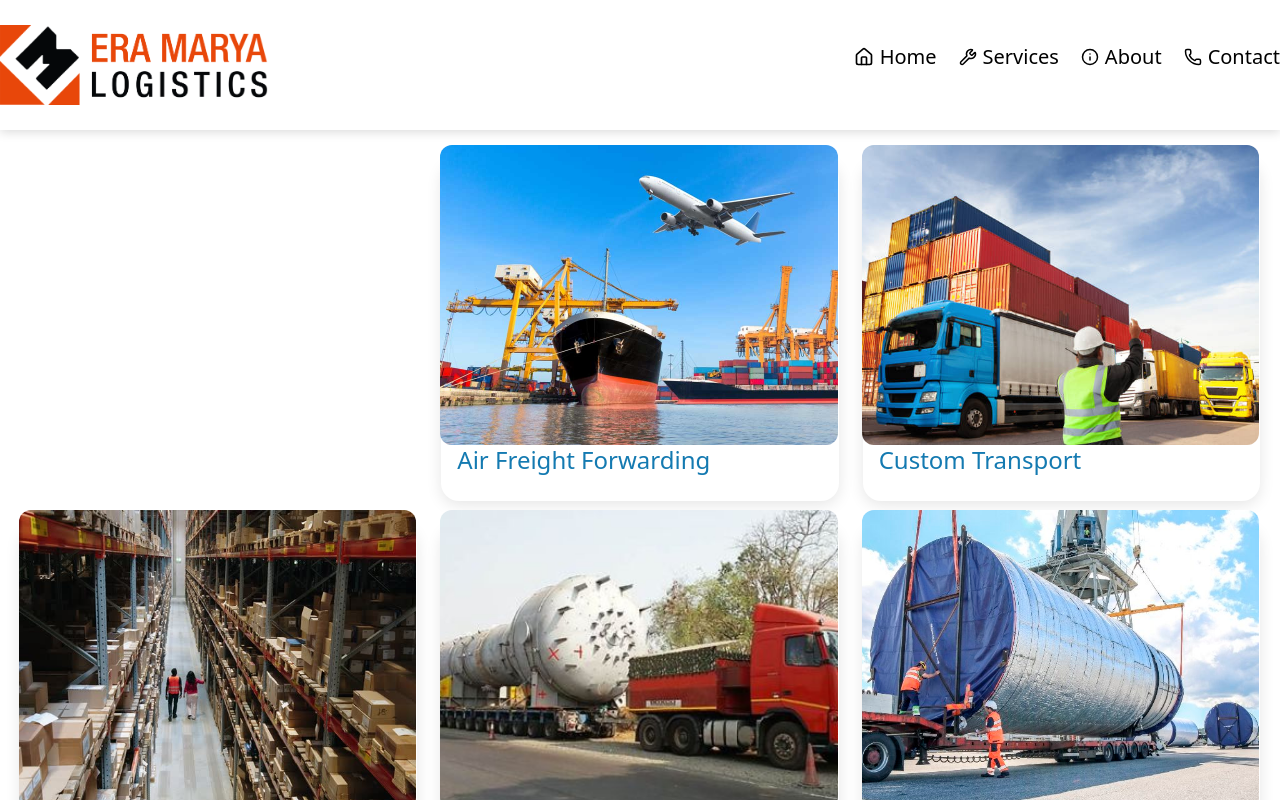
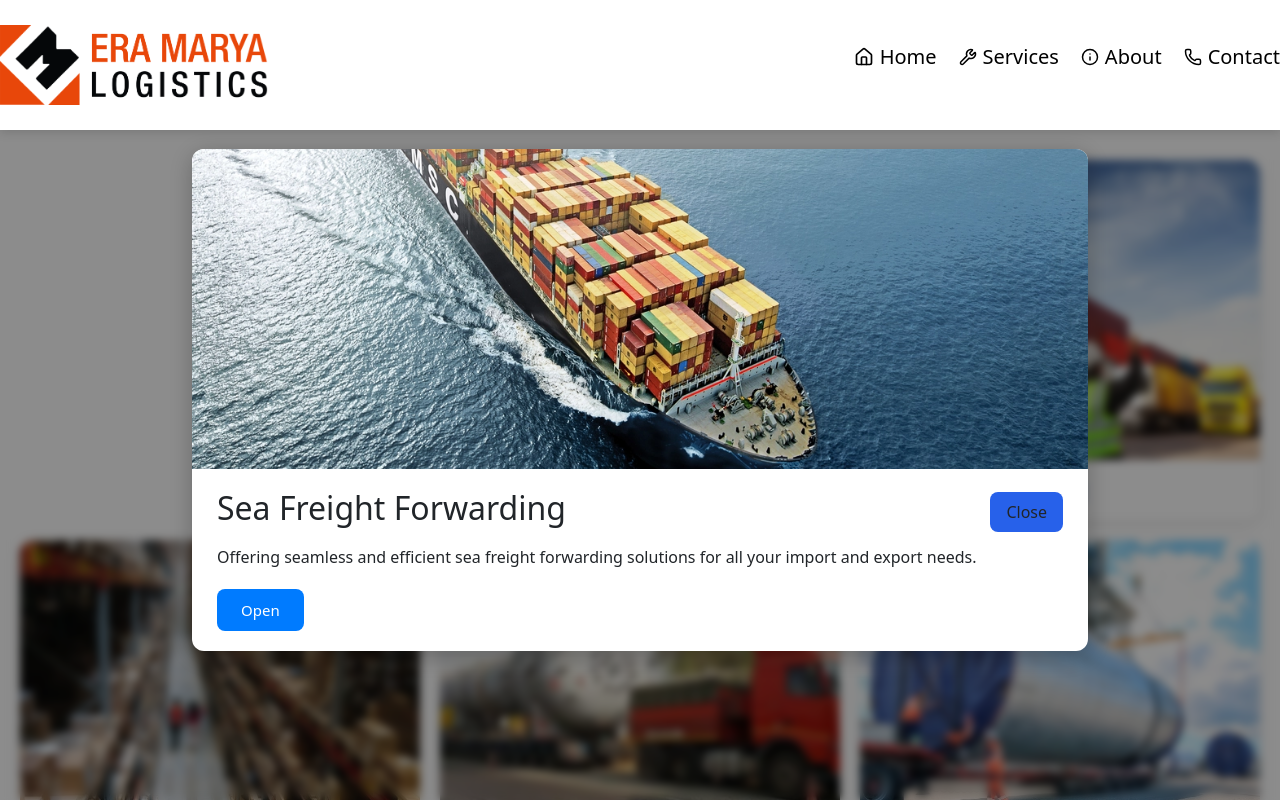
Before and after one commit to prem210106/era-marya, a React (Create React App) app: page /service in a window 1280 px wide. Both pictures are taken after a click on the button "Sea Freight Forwarding". Built offline with nearby package versions, Linux system fonts and the light colour scheme.

Commit message:
29-11-25 Service

```diff
--- a/src/components/Service.css
+++ b/src/components/Service.css
@@ -1,4 +1,4 @@
-.appstore-container {
+appstore-container {
   min-height: 100vh;
   background: #ffffff;
   padding: 40px 20px;
@@ -14,105 +14,75 @@
   font-size: 2.2rem;
   margin-bottom: 6px;
 }
-
+.
 .appstore-header p {
   color: #666;
 }
-
-/* Grid */
+/* GRID */
 .card-grid {
   display: grid;
-  grid-template-columns: repeat(3, 1fr);
-  gap: 24px;
-  max-width: 1500px;
-  margin: 0 auto;
+  grid-template-columns: repeat(3,1fr);
+  gap: 20px;
+  width: 100%;
+  padding: 40px 20px;
 }
 
+/* CARD */
 .Service-card {
+  background: white;
+  border-radius: 14px;
+  overflow: hidden;
+  cursor: pointer;
   border: none;
-  background: #ffffff;
-  border-radius: 18px;
-  box-shadow: 0 4px 15px rgba(0, 0, 0, 0.1);
-  cursor: pointer;
+  padding: 0;
   text-align: left;
-  transition: transform 0.3s ease;
-}
-
-
-
-.Service-card:hover {
-  transform: translateY(-6px);
-  box-shadow: 0 8px 25px rgba(39, 192, 243, 0.988);
+  box-shadow: 0 4px 14px rgba(0,0,0,0.1);
   transition: 0.3s ease;
 }
-
 
 .Service-card-image {
   width: 100%;
   height: 300px;
   object-fit: cover;
-  border-radius: 12px;
-  display: block;
-  margin: -15px;
-  margin-left:-1px;
 }
 
+.Service-card-content {
+  padding: 15px;
+}
 
-.Service-card-content {
-  padding: 16px;
+.Service-card h3 {
+  margin: 0;
+  font-size: 25px;
+  color: rgb(33, 113, 204);
 
 }
-
-.Service-card-content h3 {
-  font-size: 1.5rem;
-  margin-bottom: 4px;
-  color: #147ab1;
-}
-
-
-.Service-card-content p {
-  color: #5cadef;
-  font-size: 0.9rem;
-  margin-bottom: 10px;
-}
-
-.card-footer {
-  display: flex;
-  justify-content: space-between;
-  align-items: center;
-}
-
-.tag {
-  background: #f1f1f1;
-  font-size: 0.7rem;
-  padding: 4px 8px;
-  border-radius: 10px;
-}
-
-.get-btn {
-  color: #007bff;
-  font-weight: 600;
-  font-size: 0.9rem;
-}
-
-
 .overlay {
   position: fixed;
+  top: 0;
+  left: 0;
+  width: 100%;
+  height: 100%;
+  background: rgba(0,0,0,0.45);
+  backdrop-filter: blur(4px);
 
-  background: rgba(0, 0, 0, 0.5);
   display: flex;
-  align-items: flex-start;
   justify-content: center;
-  padding: 40px 20px;
-  z-index: 999;
+  align-items: center;
+
+  z-index: 9999;
 }
 
 .expanded-card {
   background: white;
-  border-radius: 24px;
-  max-width: 800px;
-  width: 100%;
-  box-shadow: 0 15px 40px rgba(0, 0, 0, 0.3);
+  width: 70%;
+  max-width: 900px;
+  max-height: 90vh;
+  border-radius: 12px;
+  overflow: hidden;
+  box-shadow: 0 5px 25px rgba(0,0,0,0.25);
+  display: flex;
+  flex-direction: column;
+  position: relative;
 }
 
 .expanded-image {
@@ -121,64 +91,45 @@
   object-fit: cover;
 }
 
+/* CONTENT */
 .expanded-content {
-  padding: 24px;
+  padding: 20px 25px;
 }
 
 .expanded-header {
   display: flex;
   justify-content: space-between;
-  align-items: start;
-}
-
-.expanded-header h2 {
-  font-size: 1.8rem;
-  margin-bottom: 6px;
-  color: #007bff;
-}
-
-.expanded-header p {
-  color: #555;
-
+  align-items: center;
 }
 
 .close-btn {
-  background: transparent;
-  border: 1px solid #ccc;
-  border-radius: 20px;
-  padding: 6px 14px;
+  padding: 8px 16px;
+  background: #2761ea;
+  border-radius: 8px;
+  border: none;
   cursor: pointer;
 }
 
+/* BODY */
 .expanded-body {
+  margin-top: 10px;
+}
+
+/* BUTTONS */
+.expanded-buttons {
   margin-top: 20px;
 }
 
-.expanded-body p {
-  color: #444;
-  margin-bottom: 10px;
-}
-
-.expanded-body ul {
-  margin: 10px 0 20px;
-  list-style: none;
-  padding-left: 0;
-  color: #333;
-}
-
-.expanded-buttons {
-  display: flex;
-  gap: 10px;
-}
-
 .primary {
+  padding: 10px 24px;
   background: #007bff;
   color: white;
   border: none;
   border-radius: 8px;
-  padding: 8px 16px;
   cursor: pointer;
+  font-size: 15px;
 }
+
 
 .outline {
   border: 1px solid #007bff;
@@ -263,6 +214,7 @@
   .expanded-header {
     flex-direction: column;
     align-items: flex-start;
+
   }
 
   .expanded-buttons {
--- a/src/components/Service.js
+++ b/src/components/Service.js
@@ -1,12 +1,14 @@
 import React, { useState } from "react";
 import { motion, AnimatePresence } from "framer-motion";
 import "./Service.css";
+
 import shipImage from "../images/ship.jpg";
 import AirImage from "../images/Air.jpg";
 import custom2Image from "../images/custom2.jpg";
 import Warehous2Image from "../images/Warehous2.jpg";
 import OdcImage from "../images/odc.jpg";
 import Project from "../images/project.jpg";
+
 import { useNavigate } from "react-router-dom";
 
 const APPS = [
@@ -16,7 +18,7 @@ const APPS = [
     description:
       "Offering seamless and efficient sea freight forwarding solutions for all your import and export needs.",
     link: "/sea",
-    img: shipImage
+    img: shipImage,
   },
   {
     id: "2",
@@ -24,7 +26,7 @@ const APPS = [
     description:
       "Speed, reliability, and affordability – our air freight forwarding service guarantees a seamless and cost-effective experience.",
     link: "/air",
-    img: AirImage
+    img: AirImage,
   },
   {
     id: "3",
@@ -32,7 +34,7 @@ const APPS = [
     description:
       "Effortlessly navigate the customs clearance process with our professional team.",
     link: "/custom",
-    img: custom2Image
+    img: custom2Image,
   },
   {
     id: "4",
@@ -40,25 +42,23 @@ const APPS = [
     description:
       "Secure and efficient storage facilities for all your goods.",
     link: "/warehousing",
-    img: Warehous2Image
+    img: Warehous2Image,
   },
-
   {
     id: "5",
     title: "ODC Logistics Support",
     description:
       "From heavy machinery to delicate equipment, our ODC logistics service ensures a smooth, secure and timely delivery of your valuable cargo.",
     link: "/Odc",
-    img: OdcImage
+    img: OdcImage,
   },
-
   {
     id: "6",
     title: "Project Shipments",
     description:
-      "Bring your complex projects to life with Era Marya Global Logistics Pvt. Ltd.' expert project shipment services, providing customized solutions for even the most challenging cargo.",
+      "Bring your complex projects to life with our expert project shipment services.",
     link: "/Project",
-    img: Project
+    img: Project,
   },
 ];
 
@@ -66,10 +66,12 @@ export default function AppStoreCards() {
   const [selectedId, setSelectedId] = useState(null);
   const navigate = useNavigate();
 
+  const selectedApp = APPS.find((a) => a.id === selectedId);
+
   return (
     <div className="appstore-container">
-
       <main className="appstore-main">
+        {/* GRID CARDS */}
         <div className="card-grid">
           {APPS.map((app) => (
             <motion.button
@@ -85,18 +87,18 @@ export default function AppStoreCards() {
                 alt={app.title}
                 className="Service-card-image"
                 layoutId={`image-${app.id}`}
-                draggable={false}
               />
+
               <motion.div className="Service-card-content" layout>
                 <h3>{app.title}</h3>
-                <p>{app.subtitle}</p>
               </motion.div>
             </motion.button>
           ))}
         </div>
 
+        {/* MODAL */}
         <AnimatePresence>
-          {selectedId && (
+          {selectedApp && (
             <motion.div
               key="overlay"
               className="overlay"
@@ -111,27 +113,36 @@ export default function AppStoreCards() {
                 onClick={(e) => e.stopPropagation()}
               >
                 <motion.img
-                  src={APPS.find((a) => a.id === selectedId).img}
-                  alt="expanded"
+                  src={selectedApp.img}
+                  alt={selectedApp.title}
                   className="expanded-image"
                   layoutId={`image-${selectedId}`}
-                  draggable={false}
                 />
+
                 <motion.div className="expanded-content" layout>
                   <div className="expanded-header">
                     <div>
-                      <h2>{APPS.find((a) => a.id === selectedId).title}</h2>
-                      <p>{APPS.find((a) => a.id === selectedId).subtitle}</p>
+                      <h2>{selectedApp.title}</h2>
                     </div>
-                    <button className="close-btn" onClick={() => setSelectedId(null)}>
+
+                    <button
+                      className="close-btn"
+                      onClick={() => setSelectedId(null)}
+                    >
                       Close
                     </button>
                   </div>
 
                   <div className="expanded-body">
-                    <p>{APPS.find((a) => a.id === selectedId).description}</p>
+                    <p>{selectedApp.description}</p>
+
                     <div className="expanded-buttons">
-                      <button className="primary" onClick={() => navigate(APPS.find((a) => a.id === selectedId).link)}>Open</button>
+                      <button
+                        className="primary"
+                        onClick={() => navigate(selectedApp.link)}
+                      >
+                        Open
+                      </button>
                     </div>
                   </div>
                 </motion.div>
```
